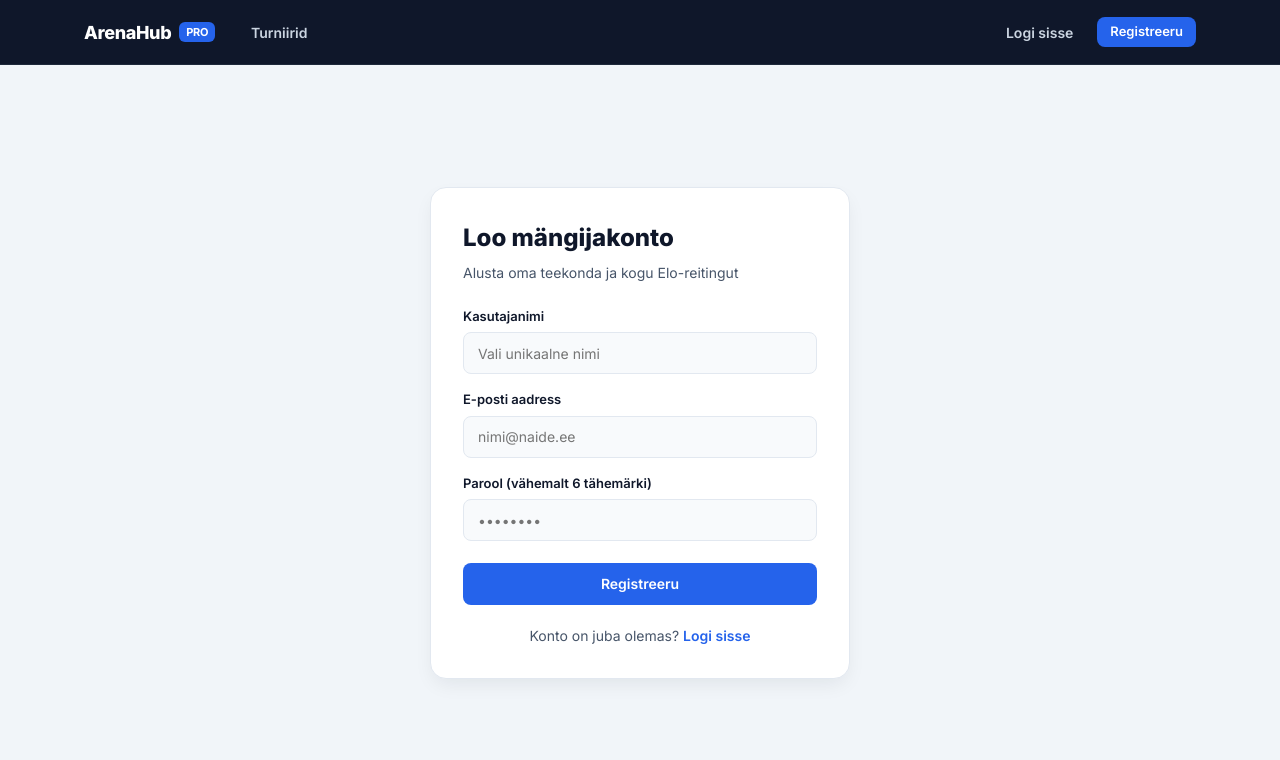
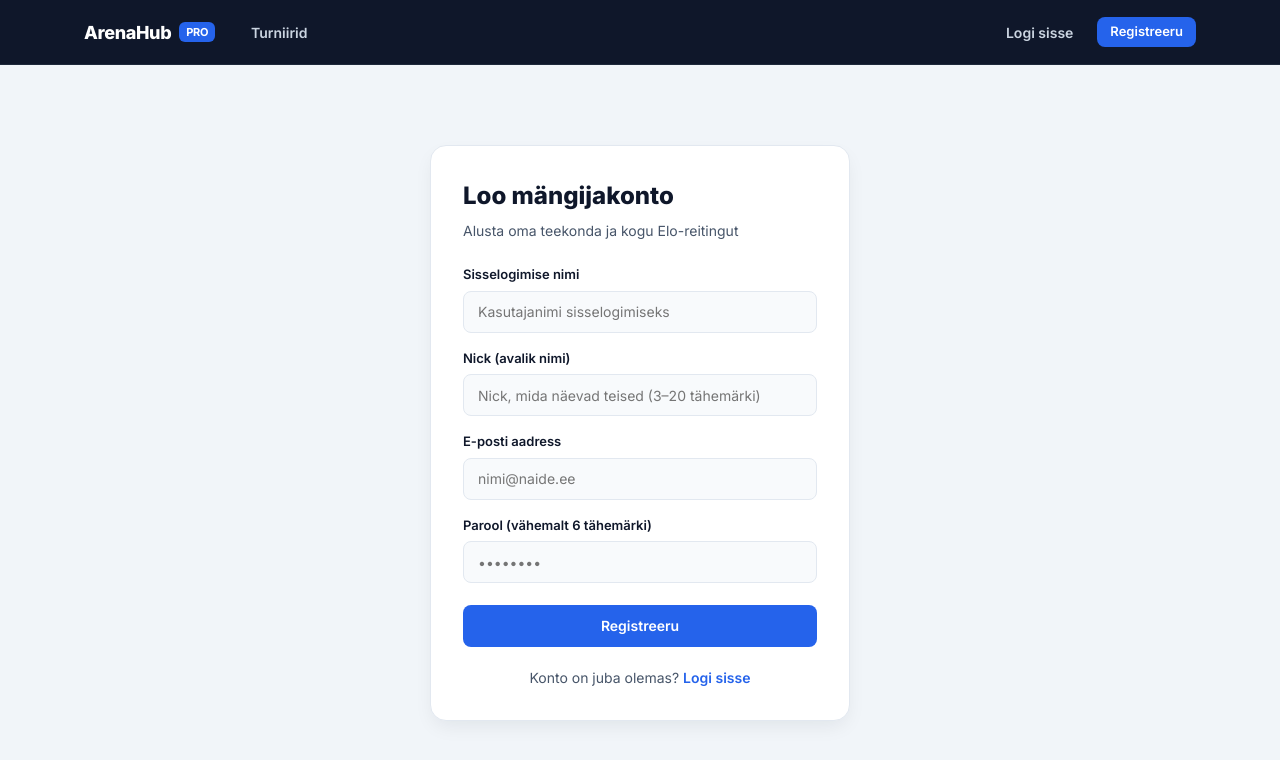
Before and after one commit to Polopo232/tournament-system, a React (Vite) app in the folder tournament-web/: page /register in a window 1280 px wide. Shown: the top 760 px of the page. Built offline with nearby package versions, Linux system fonts and the light colour scheme.

Commit message:
Send nickname on registration and read displayName from token

```diff
--- a/tournament-web/src/api/client.js
+++ b/tournament-web/src/api/client.js
@@ -37,6 +37,8 @@ function parseJwtUser(token) {
             json.username ||
             'Kasutaja';
 
+        const displayName = json.displayName || username;
+
         const role =
             json['http://schemas.microsoft.com/ws/2008/06/identity/claims/role'] ||
             json.role ||
@@ -45,10 +47,11 @@ function parseJwtUser(token) {
         return {
             id: rawId ? Number(rawId) : null,
             username,
+            displayName,
             role,
         };
     } catch {
-        return { id: null, username: 'Kasutaja', role: 'Player' };
+        return { id: null, username: 'Kasutaja', displayName: 'Kasutaja', role: 'Player' };
     }
 }
 
@@ -60,6 +63,7 @@ export function saveAuthSession(data) {
     const userObj = {
         id: data.id ?? data.userId ?? data.user?.id ?? fromJwt.id,
         username: data.username ?? data.user?.username ?? fromJwt.username,
+        displayName: data.user?.displayName ?? fromJwt.displayName,
         role: data.role ?? data.user?.role ?? fromJwt.role,
     };
 
@@ -84,6 +88,7 @@ export function getStoredUser() {
         return {
             id: parsed.id || fromJwt.id,
             username: parsed.username || fromJwt.username,
+            displayName: parsed.displayName || fromJwt.displayName,
             role: parsed.role || fromJwt.role,
         };
     } catch {
--- a/tournament-web/src/pages/RegisterPage.jsx
+++ b/tournament-web/src/pages/RegisterPage.jsx
@@ -5,6 +5,7 @@ import { apiClient, saveAuthSession } from '../api/client';
 export function RegisterPage() {
     const navigate = useNavigate();
     const [username, setUsername] = useState('');
+    const [displayName, setDisplayName] = useState('');
     const [email, setEmail] = useState('');
     const [password, setPassword] = useState('');
     const [error, setError] = useState(null);
@@ -16,8 +17,13 @@ export function RegisterPage() {
         e.preventDefault();
         setError(null);
 
-        if (!username.trim() || !email.trim() || !password.trim()) {
+        if (!username.trim() || !displayName.trim() || !email.trim() || !password.trim()) {
             setError('Kõik väljad on kohustuslikud.');
+            return;
+        }
+
+        if (displayName.trim().length < 3 || displayName.trim().length > 20) {
+            setError('Nick peab olema 3–20 tähemärki pikk.');
             return;
         }
 
@@ -35,6 +41,7 @@ export function RegisterPage() {
             setLoading(true);
             const response = await apiClient.post('/api/auth/register', {
                 username: username.trim(),
+                displayName: displayName.trim(),
                 email: email.trim(),
                 password,
             });
@@ -59,13 +66,24 @@ export function RegisterPage() {
 
                 <form onSubmit={handleSubmit} noValidate>
                     <div className="form-group">
-                        <label className="form-label">Kasutajanimi</label>
+                        <label className="form-label">Sisselogimise nimi</label>
                         <input
                             type="text"
                             className="input"
                             value={username}
                             onChange={(e) => setUsername(e.target.value)}
-                            placeholder="Vali unikaalne nimi"
+                            placeholder="Kasutajanimi sisselogimiseks"
+                        />
+                    </div>
+
+                    <div className="form-group">
+                        <label className="form-label">Nick (avalik nimi)</label>
+                        <input
+                            type="text"
+                            className="input"
+                            value={displayName}
+                            onChange={(e) => setDisplayName(e.target.value)}
+                            placeholder="Nick, mida näevad teised (3–20 tähemärki)"
                         />
                     </div>
 
```
